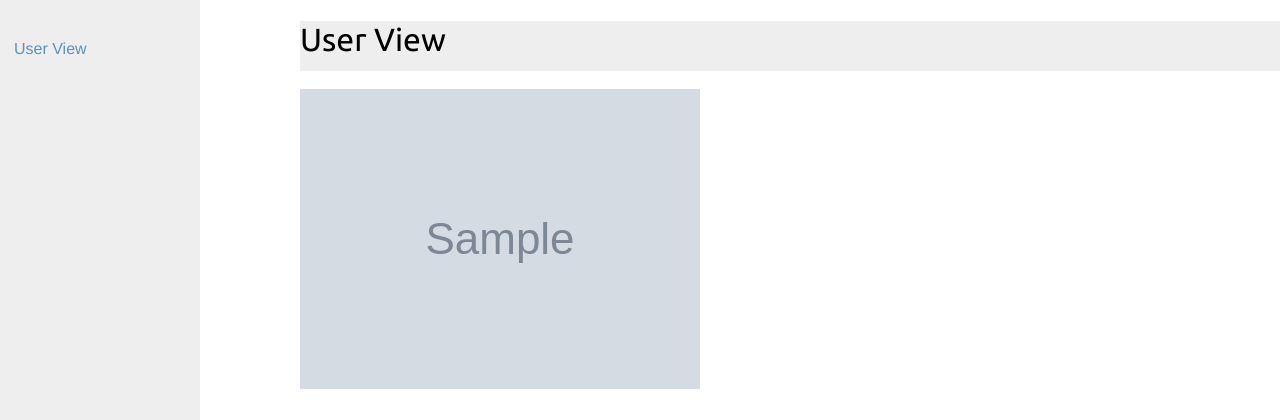
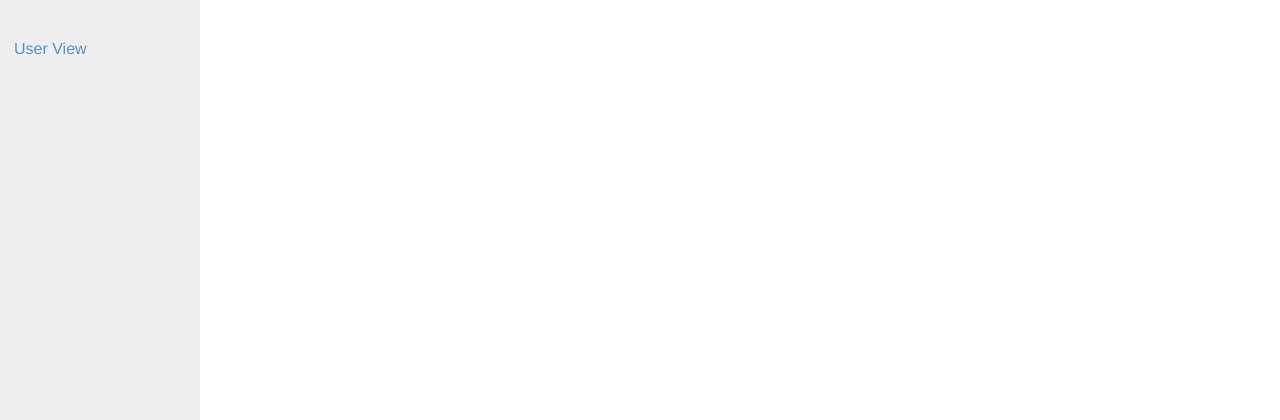
Before and after one commit to yzhou77/NGO-Project, a Django app: template Event/templates/userview.html in a window 1280 px wide. Shown: the part 114-534 px from the top of the page. Run offline with Django 3.2, Linux system fonts and the light colour scheme; the template is opened without the code that fills it: most values are stand-ins (such as "Sample title", 1, 10 or a date in 2020); grey boxes marked "Sample" are stand-in pictures.

Commit message:
Update userview.html

```diff
--- a/Event/templates/userview.html
+++ b/Event/templates/userview.html
@@ -13,7 +13,10 @@
             width: 300px;
         }
 </style>
-<body><div style="background-color:#EEEEEE;height:50px;width:1200px;">
+<body>
+    {% for a in allusers %}
+    {% if user.username == a.username %}
+<div style="background-color:#EEEEEE;height:50px;width:1200px;">
     <h1> User View <a href="{% url 'event_new' %}"></h1></div>
  <br>
     {% for event in events %}
@@ -25,6 +28,8 @@
  {% endfor %}
              </tr>
     </table>
+{% endif %}
+{% endfor %}
 </body>
 </html>
 {% endblock %}
```
